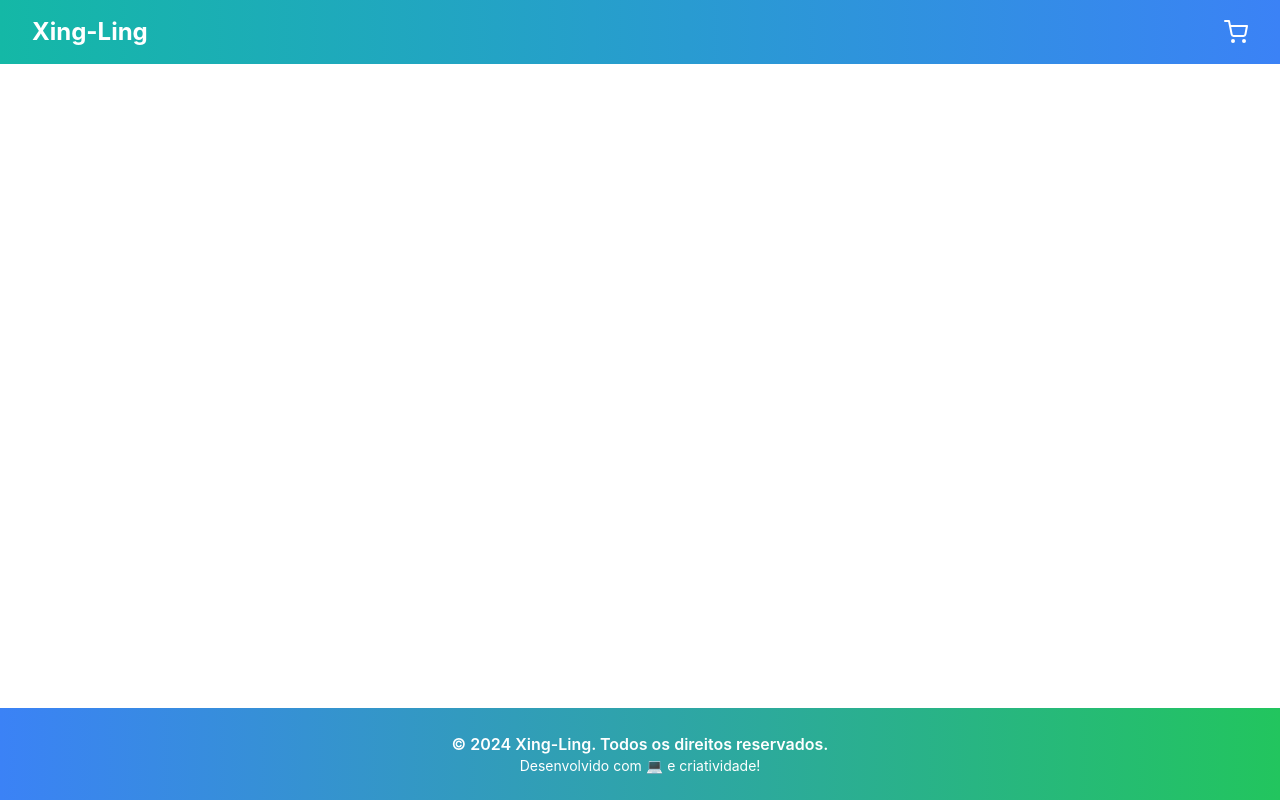
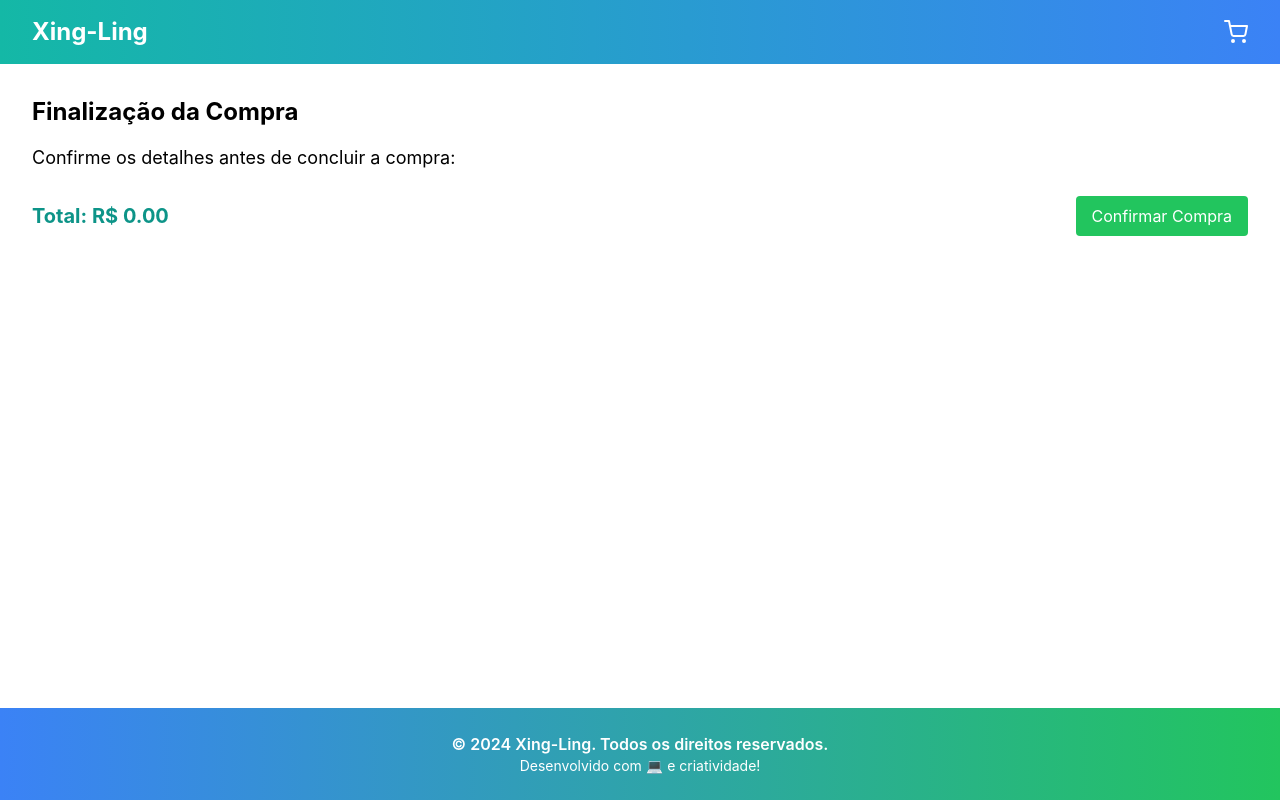
Before and after one commit to ianlucasalmeida/xing-ling, a React (Create React App) app: page /checkout in a window 1280 px wide. Built offline with nearby package versions, Linux system fonts and the light colour scheme.

Commit message:
Ultimas atualizações do dia, área de pagamento

```diff
--- a/src/App.js
+++ b/src/App.js
@@ -5,6 +5,7 @@ import Footer from './components/Footer';
 import ProductList from './components/ProductList';
 import ProductPage from './components/ProductPage';
 import CartPage from './components/CartPage';
+import CheckoutPage from './components/CheckoutPage';
 import { CartProvider } from './context/CartContext';
 
 function App() {
@@ -18,6 +19,7 @@ function App() {
               <Route path="/" element={<ProductList />} />
               <Route path="/product/:id" element={<ProductPage />} />
               <Route path="/cart" element={<CartPage />} />
+              <Route path="/checkout" element={<CheckoutPage />} />
             </Routes>
           </main>
           <Footer />
--- a/src/components/CartPage.js
+++ b/src/components/CartPage.js
@@ -1,19 +1,30 @@
 import React from 'react';
 import { useCart } from '../context/CartContext';
+import { useNavigate } from 'react-router-dom';
 
 const CartPage = () => {
   const { cart, dispatch } = useCart();
+  const navigate = useNavigate();
+
+  // Calcula o total do carrinho
+  const totalPrice = cart.reduce((total, item) => total + item.price * item.quantity, 0);
 
   const handleRemoveFromCart = (item) => {
     dispatch({ type: 'REMOVE_FROM_CART', payload: item });
   };
 
-  if (cart.length === 0) return <p className="text-center text-gray-500 mt-8">O carrinho está vazio.</p>;
+  const handleCheckout = () => {
+    navigate('/checkout'); // Redireciona para a página de finalização
+  };
+
+  if (cart.length === 0) {
+    return <p className="text-center text-gray-500 mt-8">O carrinho está vazio.</p>;
+  }
 
   return (
     <div className="container mx-auto p-8">
       <h2 className="text-2xl font-bold mb-4">Seu Carrinho</h2>
-      <ul className="divide-y divide-gray-300">
+      <ul className="divide-y divide-gray-300 mb-6">
         {cart.map((item) => (
           <li key={item.id} className="py-4 flex items-center gap-4">
             <img src={item.image} alt={item.title} className="w-16 h-16 object-contain" />
@@ -31,6 +42,18 @@ const CartPage = () => {
           </li>
         ))}
       </ul>
+
+      <div className="flex justify-between items-center">
+        <p className="text-xl font-bold text-teal-600">
+          Total: R$ {totalPrice.toFixed(2)}
+        </p>
+        <button
+          onClick={handleCheckout}
+          className="bg-blue-500 text-white py-2 px-4 rounded hover:bg-blue-600"
+        >
+          Realizar Compra
+        </button>
+      </div>
     </div>
   );
 };
--- /dev/null
+++ b/src/components/CheckoutPage.js
@@ -0,0 +1,37 @@
+import React from 'react';
+import { useCart } from '../context/CartContext';
+
+const CheckoutPage = () => {
+  const { cart } = useCart();
+
+  // Calcula o total do carrinho
+  const totalPrice = cart.reduce((total, item) => total + item.price * item.quantity, 0);
+
+  return (
+    <div className="container mx-auto p-8">
+      <h2 className="text-2xl font-bold mb-4">Finalização da Compra</h2>
+      <p className="text-lg mb-6">Confirme os detalhes antes de concluir a compra:</p>
+      <ul className="divide-y divide-gray-300 mb-6">
+        {cart.map((item) => (
+          <li key={item.id} className="py-4 flex justify-between items-center">
+            <span>{item.title}</span>
+            <span>R$ {(item.price * item.quantity).toFixed(2)}</span>
+          </li>
+        ))}
+      </ul>
+      <div className="flex justify-between items-center">
+        <p className="text-xl font-bold text-teal-600">
+          Total: R$ {totalPrice.toFixed(2)}
+        </p>
+        <button
+          className="bg-green-500 text-white py-2 px-4 rounded hover:bg-green-600"
+          onClick={() => alert('Compra realizada com sucesso!')}
+        >
+          Confirmar Compra
+        </button>
+      </div>
+    </div>
+  );
+};
+
+export default CheckoutPage;
```
